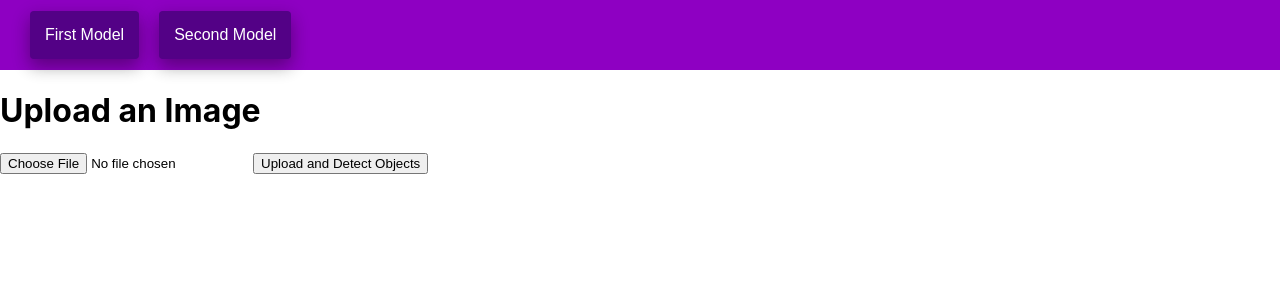
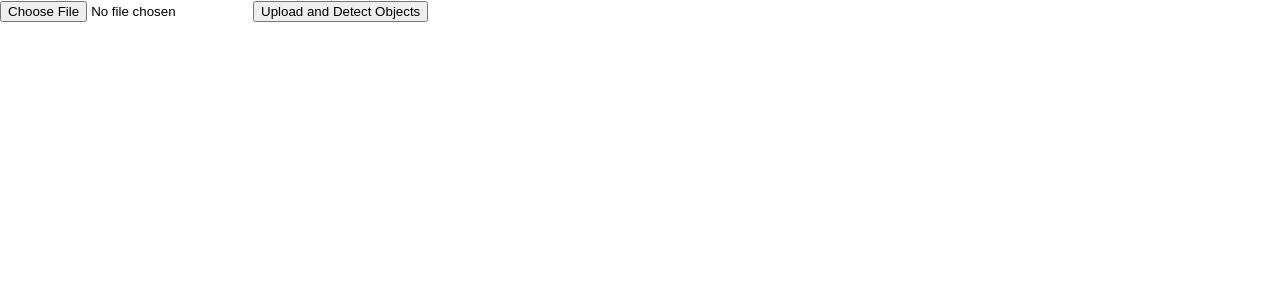
Before and after one commit to tugberkvaroglu/detection-on-web, a React (Create React App) app in the folder object-detection-app/: page / in a window 1280 px wide. Shown: the top 300 px of the page. Built offline with nearby package versions, Linux system fonts and the light colour scheme.

Commit message:
removed some buttons to App.js

```diff
--- a/object-detection-app/src/UploadImage.js
+++ b/object-detection-app/src/UploadImage.js
@@ -39,11 +39,7 @@ const UploadImage = () => {
     };
 
     return (
-        <div><nav className='top-nav-bar'>
-            <button className='first-model-button' onClick={handleUpload}>First Model</button>
-            <button className='second-model-button' onClick={handleUpload}>Second Model</button>
-        </nav>
-            <h1>Upload an Image</h1>
+        <div>
             <input type="file" onChange={handleFileChange} />
             <button onClick={handleUpload}>Upload and Detect Objects</button>
             {result && <div>
```
